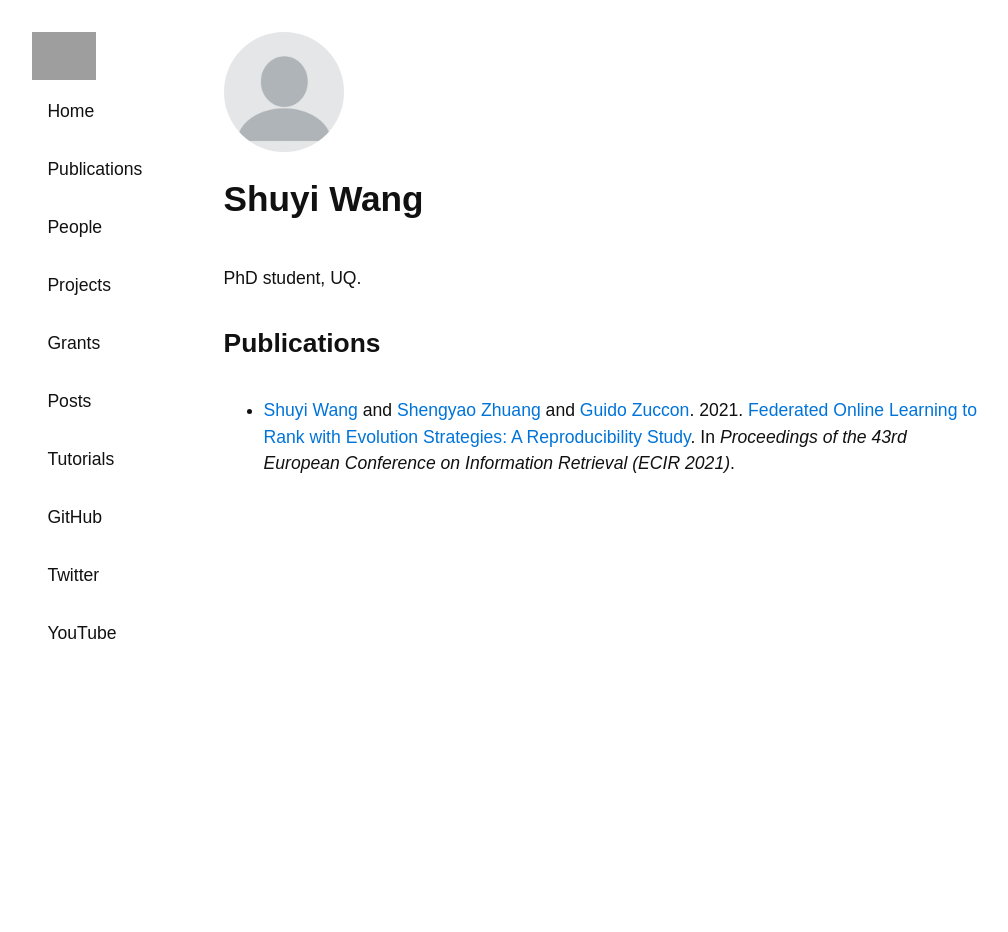
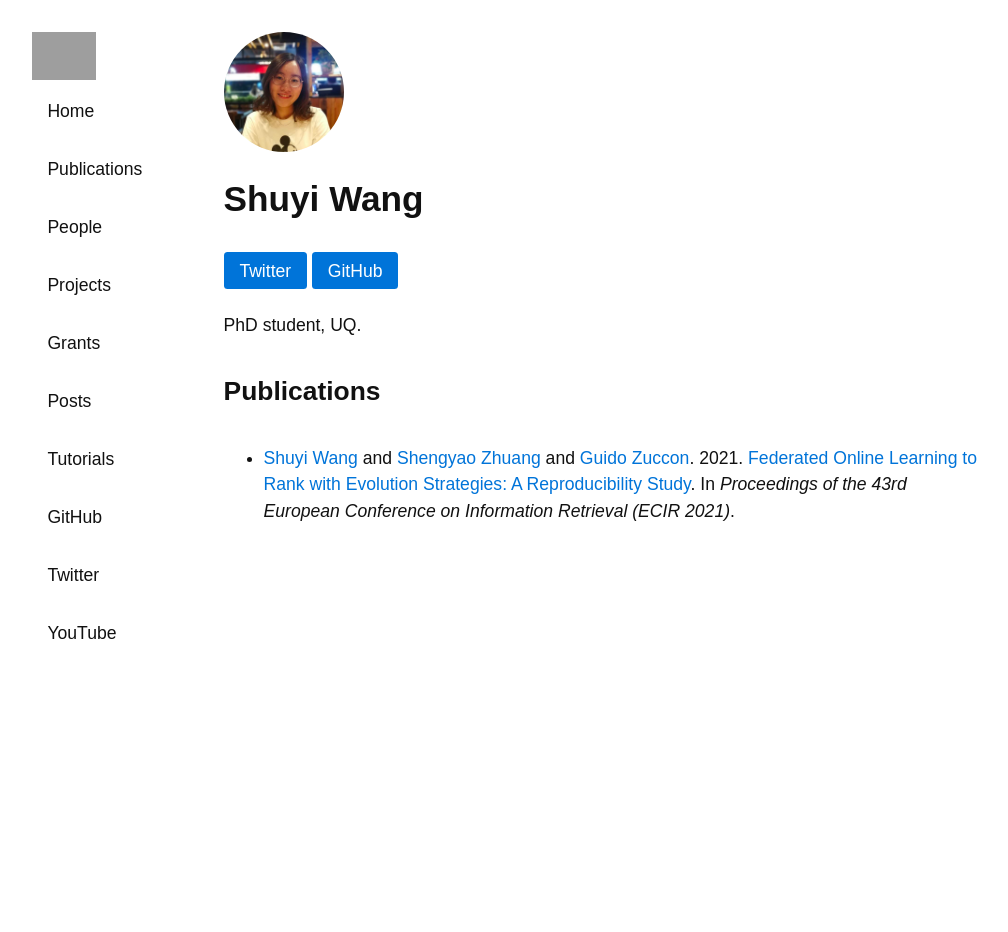
Before and after one commit to ielab/ielab.github.io, a Jekyll site: the page built from _people/shuyi-wang.md, in a window 1280 px wide. Shown: the whole page, without its empty margins (139-1147 px from the left). Built offline with Jekyll 4.4.1, drawn with Linux system fonts in a browser that asks for light colours; grey boxes are pictures that could not be loaded.

Commit message:
Update shuyi-wang.md

```diff
--- a/_people/shuyi-wang.md
+++ b/_people/shuyi-wang.md
@@ -1,9 +1,9 @@
 ---
 name: Shuyi Wang
-twitter:
-github:
+twitter: //twitter.com/shuyiwang_karly
+github: //github.com/Karlywang
 website:
-image:
+image: /images/karly.jpeg
 scholar:
 role: phd
 description: PhD student, UQ.
```
